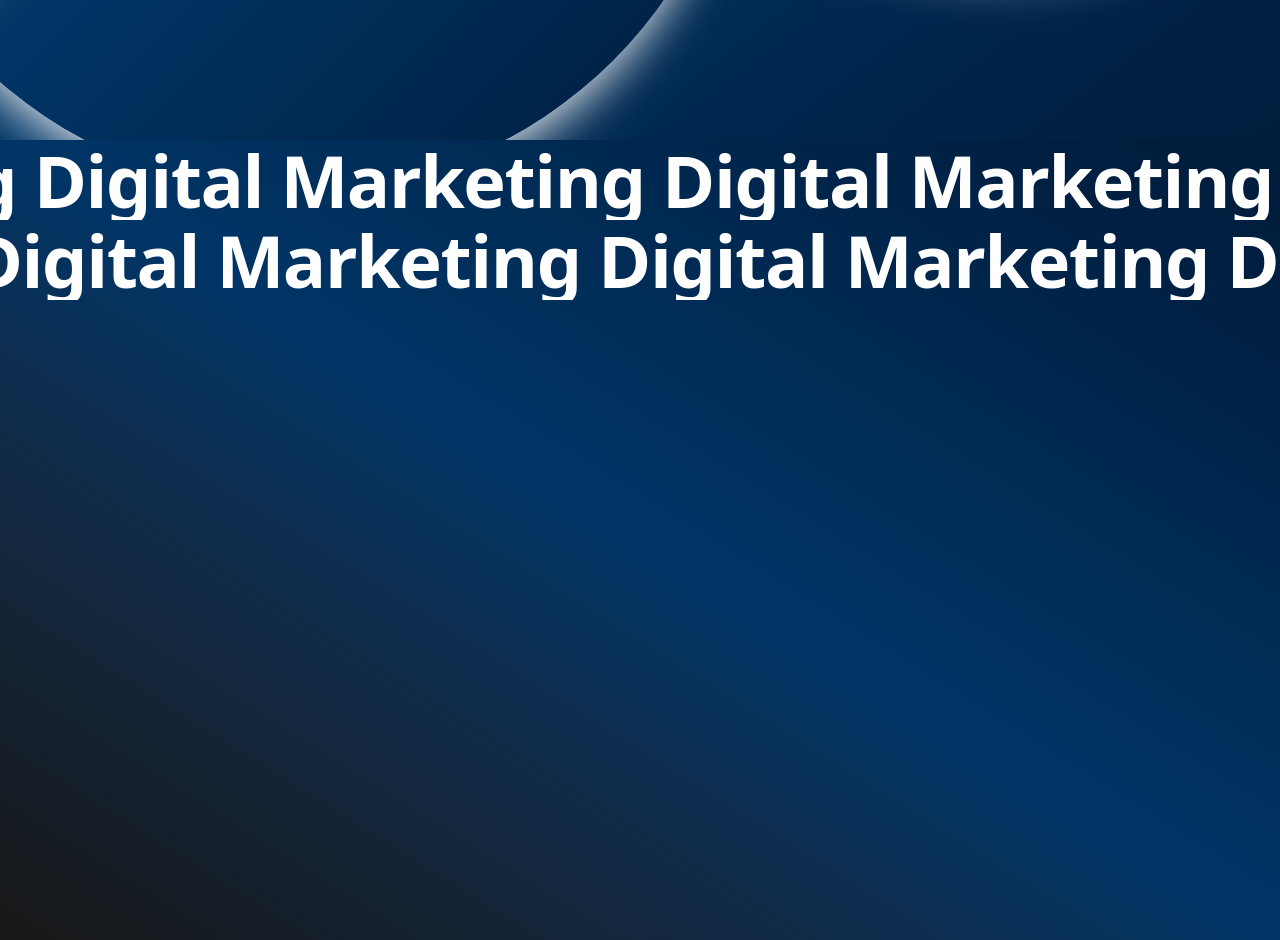
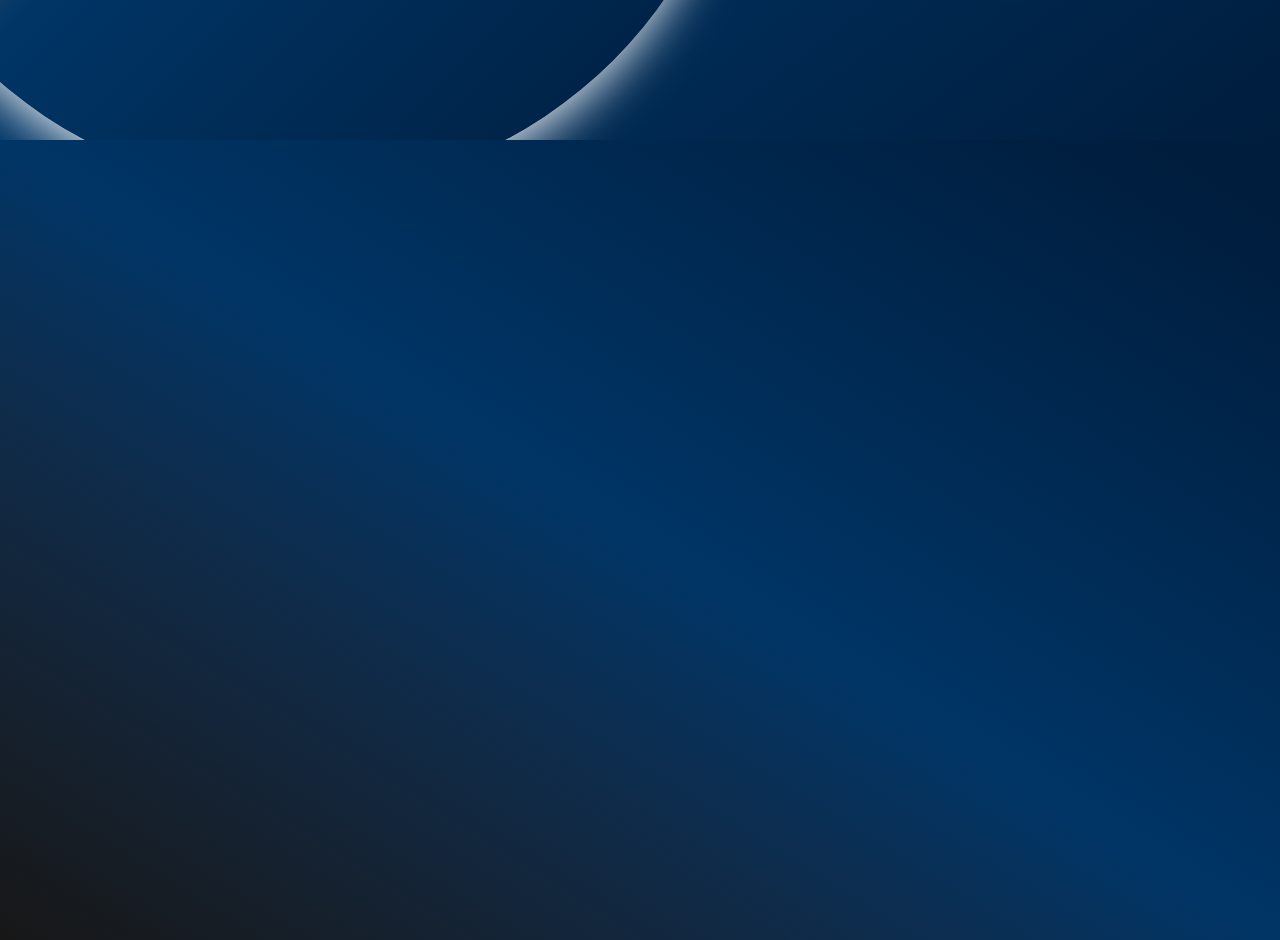
Before and after one commit to A-B-H-I-S-H-E-K-S-H-A-W/marketing-portfolio, a Next.js app: page / in a window 1280 px wide. Shown: the part 820-1760 px from the top of the page. Built offline with nearby package versions, Linux system fonts and the light colour scheme.

Commit message:
Removed velocity text

```diff
--- a/src/app/page.jsx
+++ b/src/app/page.jsx
@@ -6,7 +6,6 @@ import Link from "next/link";
 import Header from "@/components/ui/Header";
 import { easeInOut, motion } from "framer-motion";
 import HeroModal from "@/components/ui/HeroModal";
-import { VelocityScroll } from "@/components/ui/VelocityText";
 
 export default function Home() {
   return (
@@ -25,7 +24,7 @@ export default function Home() {
         ></motion.div>
         <motion.div
           initial={{ right: "-800px", bottom: "800px" }}
-          animate={{ right: "-168px", bottom: "180px" }}
+          animate={{ right: "-188px", bottom: "210px" }}
           transition={{
             type: "tween",
             ease: easeInOut,
@@ -123,7 +122,6 @@ export default function Home() {
         </main>
       </div>
       <div className="min-h-screen bg-gradient-to-bl from-5% from-muted via-secondary to-background">
-        <VelocityScroll>Digital Marketing</VelocityScroll>
 
       </div>
     </>
--- a/src/components/ui/VelocityText.jsx
+++ /dev/null
@@ -1,114 +0,0 @@
-"use client";
-
-import {
-  motion,
-  useAnimationFrame,
-  useMotionValue,
-  useScroll,
-  useSpring,
-  useTransform,
-  useVelocity,
-} from "framer-motion";
-
-import React, { useEffect, useRef, useState } from "react";
-import { cn } from "@/lib/utils";
-
-// Utility function to wrap values
-export const wrap = (min, max, v) => {
-  const rangeSize = max - min;
-  return ((((v - min) % rangeSize) + rangeSize) % rangeSize) + min;
-};
-
-function ParallaxText({ children, baseVelocity = 100, ...props }) {
-  const baseX = useMotionValue(0);
-  const { scrollY } = useScroll();
-  const scrollVelocity = useVelocity(scrollY);
-  const smoothVelocity = useSpring(scrollVelocity, {
-    damping: 50,
-    stiffness: 400,
-  });
-
-  const velocityFactor = useTransform(smoothVelocity, [0, 1000], [0, 5], {
-    clamp: false,
-  });
-
-  const [repetitions, setRepetitions] = useState(1);
-  const containerRef = useRef(null);
-  const textRef = useRef(null);
-
-  useEffect(() => {
-    const calculateRepetitions = () => {
-      if (containerRef.current && textRef.current) {
-        const containerWidth = containerRef.current.offsetWidth;
-        const textWidth = textRef.current.offsetWidth;
-        const newRepetitions = Math.ceil(containerWidth / textWidth) + 2;
-        setRepetitions(newRepetitions);
-      }
-    };
-
-    calculateRepetitions();
-
-    window.addEventListener("resize", calculateRepetitions);
-    return () => window.removeEventListener("resize", calculateRepetitions);
-  }, [children]);
-
-  const x = useTransform(baseX, (v) => `${wrap(-100 / repetitions, 0, v)}%`);
-
-  const directionFactor = useRef(1);
-  useAnimationFrame((t, delta) => {
-    let moveBy = directionFactor.current * baseVelocity * (delta / 1000);
-
-    if (velocityFactor.get() < 0) {
-      directionFactor.current = -1;
-    } else if (velocityFactor.get() > 0) {
-      directionFactor.current = 1;
-    }
-
-    moveBy += directionFactor.current * moveBy * velocityFactor.get();
-
-    baseX.set(baseX.get() + moveBy);
-  });
-
-  return (
-    <div
-      ref={containerRef}
-      className="w-full overflow-hidden whitespace-nowrap"
-      {...props}
-    >
-      <motion.div className="inline-block" style={{ x }}>
-        {Array.from({ length: repetitions }).map((_, i) => (
-          <span key={i} ref={i === 0 ? textRef : null}>
-            {children}{" "}
-          </span>
-        ))}
-      </motion.div>
-    </div>
-  );
-}
-
-export function VelocityScroll({
-  defaultVelocity = 5,
-  numRows = 2,
-  children,
-  className,
-  ...props
-}) {
-  return (
-    <div
-      className={cn(
-        "relative w-full text-4xl font-bold tracking-[-0.02em] md:text-7xl md:leading-[5rem]",
-        className
-      )}
-      {...props}
-    >
-      {Array.from({ length: numRows }).map((_, i) => (
-        <ParallaxText
-          key={i}
-          baseVelocity={defaultVelocity * (i % 2 === 0 ? 1 : -1)}
-        >
-          {children}
-        </ParallaxText>
-      ))}
-    </div>
-  );
-}
```
